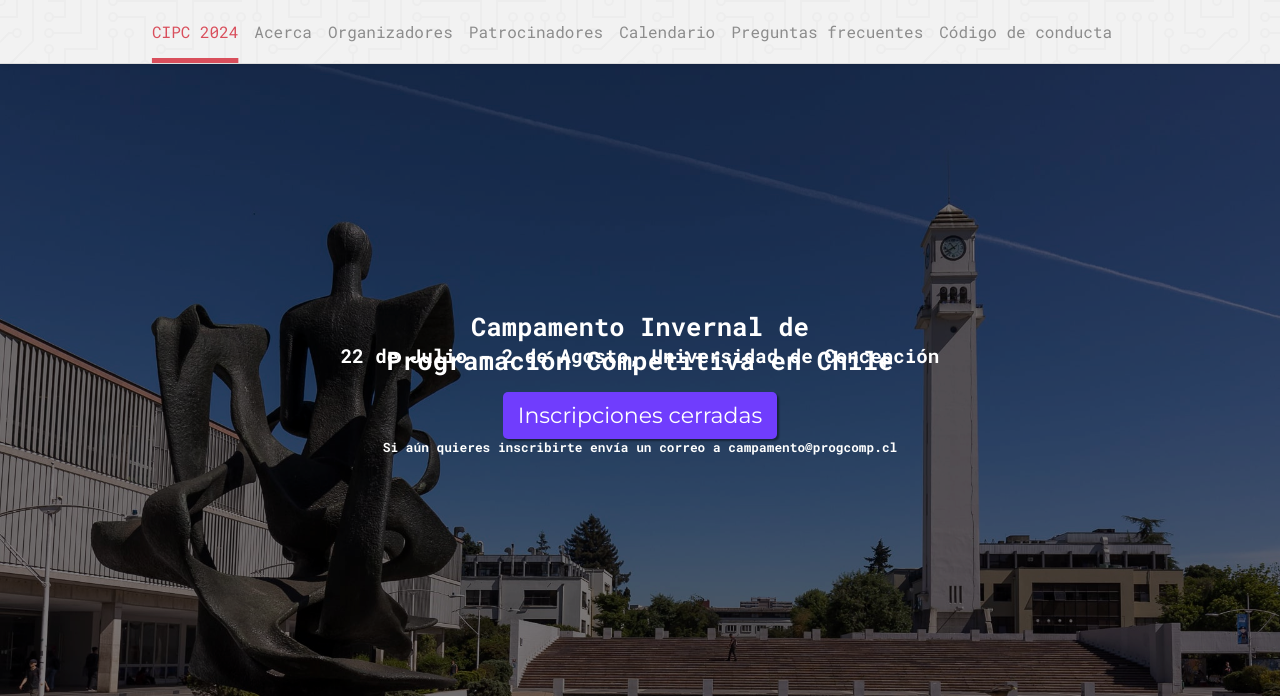
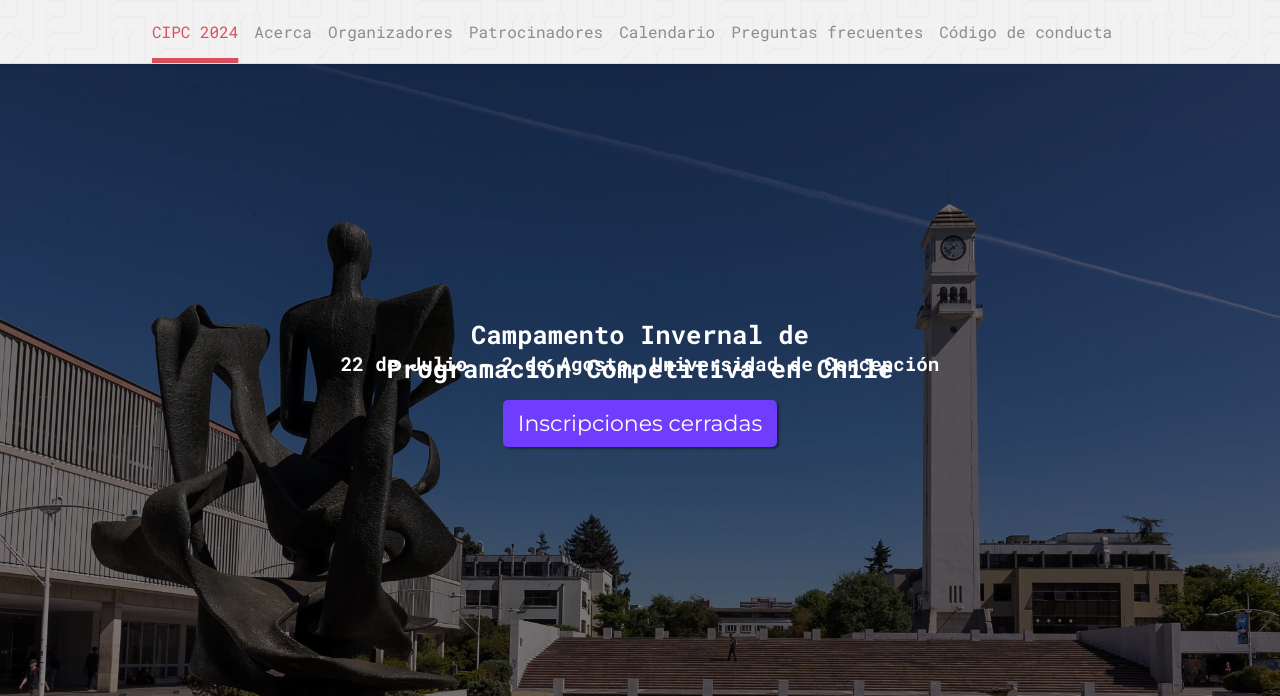
Before and after one commit to progcompcl/2024-cipc-website, an Eleventy site: page content/index.njk in a window 1280 px wide. Shown: the top 696 px of the page. Built offline with nearby package versions, Linux system fonts and the light colour scheme; Eleventy itself is replaced by a stand-in of ours; files that its build step writes are made by us from their sources.

Commit message:
Update index.njk

```diff
--- a/content/index.njk
+++ b/content/index.njk
@@ -19,7 +19,6 @@ extraJs:
         </div>
         <h2>22 de Julio - 2 de Agosto, Universidad de Concepción</h2>
         <a href="" id="btn-sign">Inscripciones cerradas</a>
-        <h4>Si aún quieres inscribirte envía un correo a campamento@progcomp.cl</h4>
     </div>
     <h4>Patrocinan</h4>
     <div id="hero-bottom">
```
